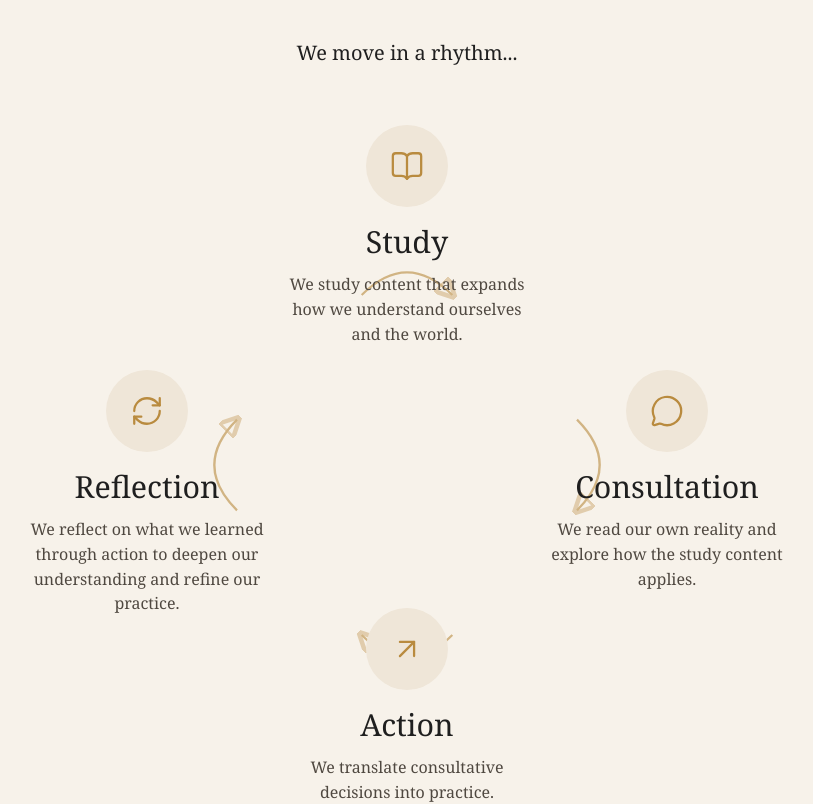
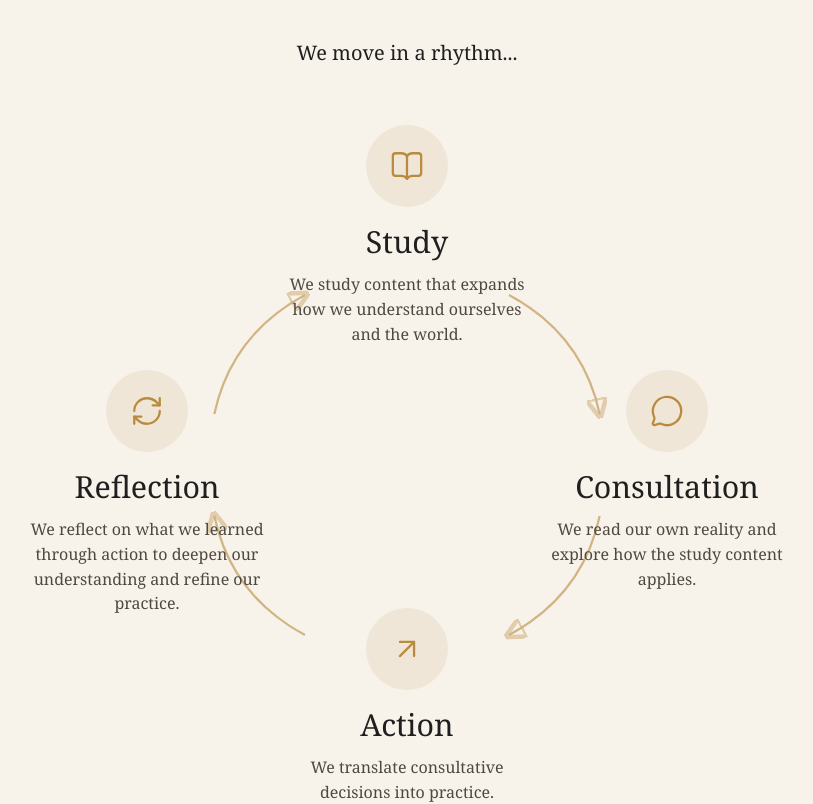
Before and after one commit to travisbirchattba/the-stage-beyond-site, a React (Vite) app: page / in a window 1280 px wide. Shown: the part 1300-2104 px from the top of the page, without its empty margins (233-1046 px from the left). Built offline with nearby package versions, Linux system fonts and the light colour scheme.

Commit message:
Update main.jsx

```diff
--- a/src/main.jsx
+++ b/src/main.jsx
@@ -43,10 +43,10 @@ function App() {
               </marker>
             </defs>
 
-<path d="M260 150 Q300 110 340 150" markerEnd="url(#arrow)" />
-<path d="M450 260 Q490 300 450 340" markerEnd="url(#arrow)" />
-<path d="M340 450 Q300 490 260 450" markerEnd="url(#arrow)" />
-<path d="M150 340 Q110 300 150 260" markerEnd="url(#arrow)" />
+<path d="M390 150 Q455 185 470 255" markerEnd="url(#arrow)" />
+<path d="M470 345 Q455 415 390 450" markerEnd="url(#arrow)" />
+<path d="M210 450 Q145 415 130 345" markerEnd="url(#arrow)" />
+<path d="M130 255 Q145 185 210 150" markerEnd="url(#arrow)" />
           </svg>
 
           <CycleStep className="top" icon={<BookOpen />} title="Study">
```
